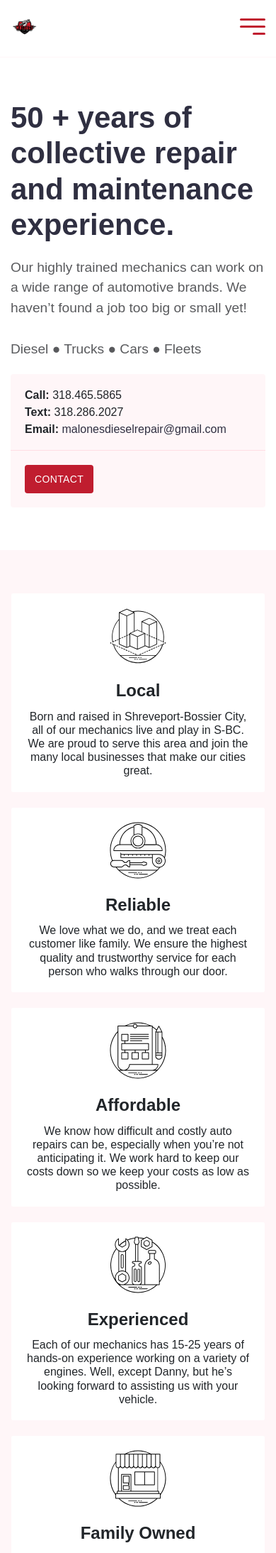
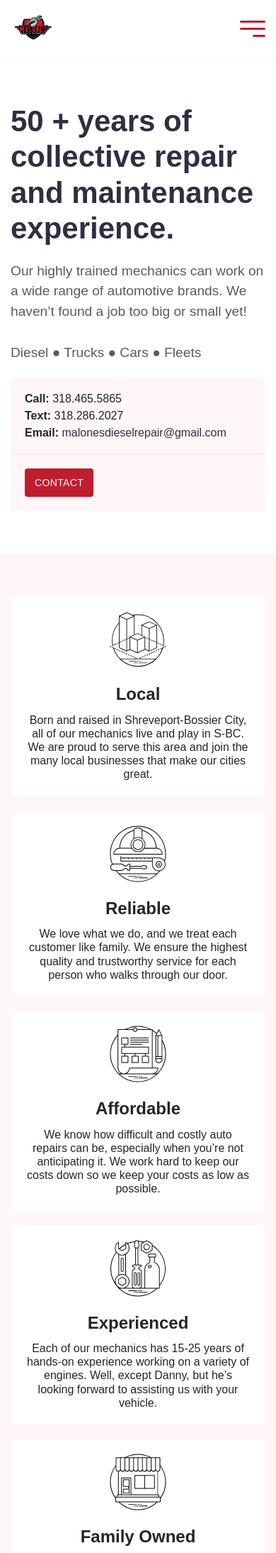
Before and after one commit to MalonesDiesel/malonesdiesel.github.io, a Jekyll site: the page built from index.md, in a window 390 px wide. Shown: the top 2188 px of the page at 71% size. Built offline with Jekyll 4.4.1, drawn with Linux system fonts in a browser that asks for light colours.

Commit message:
Increased Logo Size On Mobile

```diff
--- a/_sass/components/_logo.scss
+++ b/_sass/components/_logo.scss
@@ -14,8 +14,7 @@
 }
 .logo-mobile {
   display: block;
-  width: 40px;
-  padding: 10px 0 10px 0;
+  width: 65px;
   @include media-breakpoint-up(sm) {
     display: none;
   }
```
